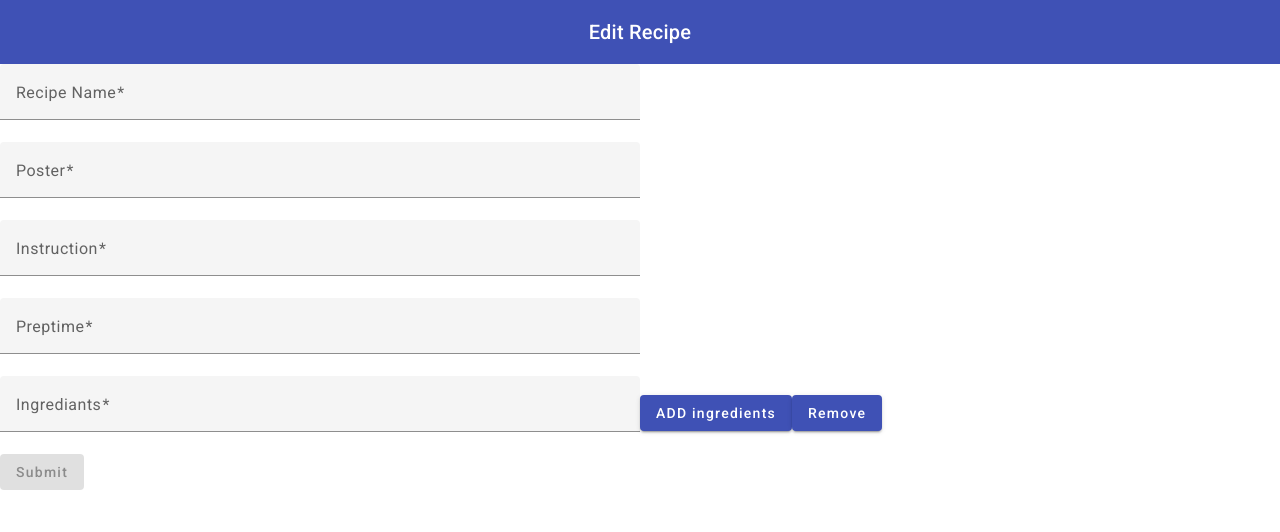
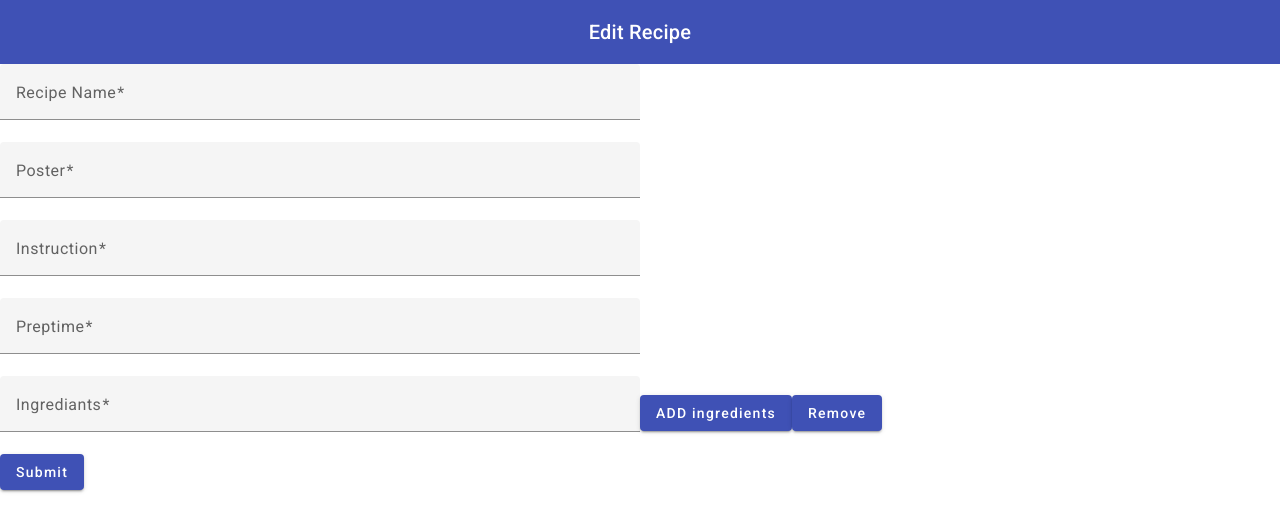
Before and after one commit to SanjayPrakash1371/RecipeProjectNewFinal, an Angular app: page /edit/1 in a window 1280 px wide. Shown: the top 532 px of the page. Built offline with nearby package versions, Linux system fonts and the light colour scheme; no server answers.

Commit message:
After Checking

```diff
--- a/src/app/editreciepe/editreciepe.component.html
+++ b/src/app/editreciepe/editreciepe.component.html
@@ -73,12 +73,5 @@
 
     <div></div>
   </div>
-  <button
-    mat-raised-button
-    color="primary"
-    type="submit"
-    [disabled]="!recipeEditedForm.valid"
-  >
-    Submit
-  </button>
+  <button mat-raised-button color="primary" type="submit">Submit</button>
 </form>
--- a/src/app/favo/favo.component.html
+++ b/src/app/favo/favo.component.html
@@ -4,6 +4,11 @@
       <h1 style="margin: 0 auto">Favorites</h1>
     </mat-toolbar-row>
   </mat-toolbar>
+</div>
+<div *ngIf="allLength == 0" style="text-align: center">
+  <span style="color: rgb(15, 26, 185); font-weight: bold; font-size: larger"
+    >Favorites Empty..!</span
+  >
 </div>
 
 <div class="allRec">
@@ -15,16 +20,11 @@
         <!-- <p>⭐ {{ recipe.instructions }}</p> -->
       </div>
       <div class="recipe-spec">
-        <button
-          mat-stroked-button
-          color="primary"
-          type="button"
-          (click)="details(reciepe.id)"
-        >
+        <button mat-raised-button type="button" (click)="details(reciepe.id)">
           Details
         </button>
         <button
-          mat-stroked-button
+          mat-raised-button
           color="primary"
           type="button"
           (click)="deleteFromFav(reciepe)"
--- a/src/app/favo/favo.component.scss
+++ b/src/app/favo/favo.component.scss
@@ -7,7 +7,7 @@
 }
 
 .recipe-container {
-    background: rgb(237, 235, 231);
+    background: rgb(250, 250, 250);
    width: 400px;
    border-radius: 16px;
    overflow: hidden;
--- a/src/app/favo/favo.component.ts
+++ b/src/app/favo/favo.component.ts
@@ -10,6 +10,7 @@ export class FavoComponent {
   constructor(private rec: ReciepeServiceService, private router: Router) {}
 
   all = this.rec.Fav;
+  allLength = this.all.length;
 
   details(id: string) {
     console.log(id);
```
